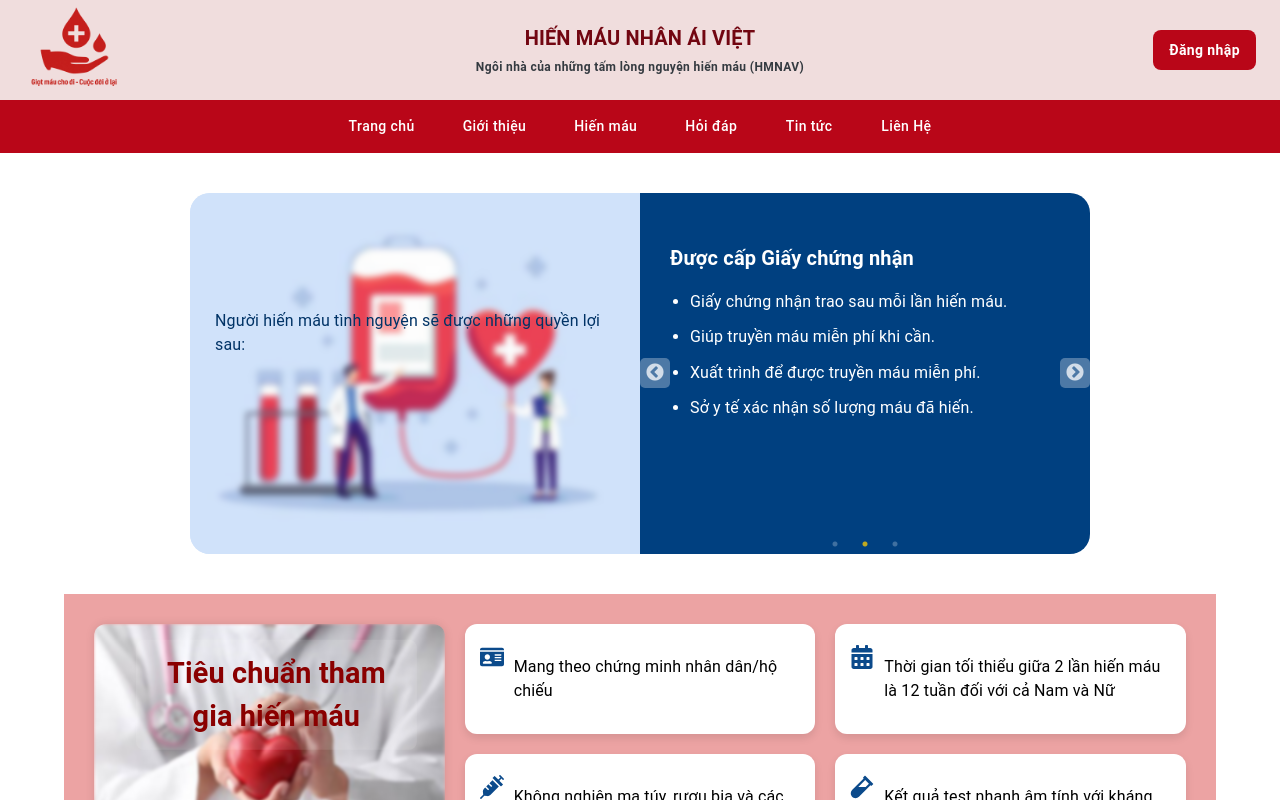
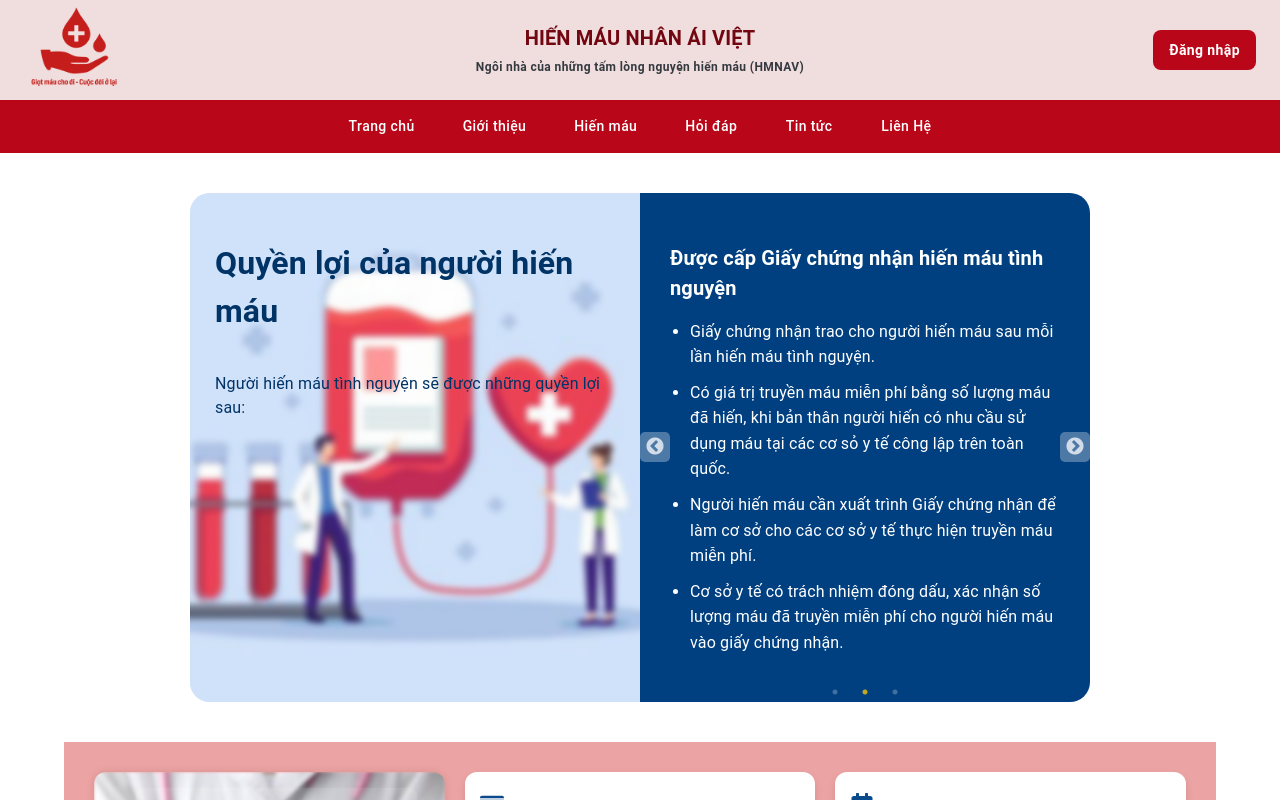
Before and after one commit to Huukha182624/Blood_donationFE, a React (Vite) app: page /hien-mau in a window 1280 px wide. Shown: the top 800 px of the page. Built offline with nearby package versions, Linux system fonts and the light colour scheme.

Commit message:
Update DonorBenefit.jsx

```diff
--- a/src/components/DonorBenefit.jsx
+++ b/src/components/DonorBenefit.jsx
@@ -9,28 +9,31 @@ const BloodDonationSlider = () => {
         {
             title: "Được tư vấn về sức khỏe",
             items: [
-                "Được giải thích về quy trình hiến máu và các tai biến có thể xảy ra.",
-                "Được cung cấp thông tin về các bệnh truyền nhiễm.",
-                "Được xét nghiệm sàng lọc.",
-                "Được tư vấn chăm sóc sức khỏe.",
-                "Được bảo mật kết quả."
+                "Được giải thích về quy trình hiến máu và các tai biến có thể xảy ra tronng và sau khi hiến máu.",
+                "Được cung cấp thông tin về dấu hiệu, triệu chứng do nhiễm vi rút viêm gan, HIV và một số bệnh lấy qua đường truyền máu, tình dục khác.",
+                "Được xét nghiệm sàng lọc một số vi rút lây qua đường truyền máu, tình dục(HIV, giang mai, viêm gan,...) sau khi hiến máu.",
+                "Được tư vấn hướng dẫn chăm sóc sức khỏe, tư vấn về kết quả bất thường sau khi hiến máu.",
+                "Được bảo mật về kết quả lâm sàng, kế quả xét nghiệm."
             ]
         },
         {
-            title: "Được cấp Giấy chứng nhận",
+            title: "Được cấp Giấy chứng nhận hiến máu tình nguyện",
             items: [
-                "Giấy chứng nhận trao sau mỗi lần hiến máu.",
-                "Giúp truyền máu miễn phí khi cần.",
-                "Xuất trình để được truyền máu miễn phí.",
-                "Sở y tế xác nhận số lượng máu đã hiến."
+                "Giấy chứng nhận trao cho người hiến máu sau mỗi lần hiến máu tình nguyện.",
+                "Có giá trị truyền máu miễn phí bằng số lượng máu đã hiến, khi bản thân người hiến có nhu cầu sử dụng máu tại các cơ sỏ y tế công lập trên toàn quốc.",
+                "Người hiến máu cần xuất trình Giấy chứng nhận để làm cơ sở cho các cơ sở y tế thực hiện truyền máu miễn phí.",
+                "Cơ sở y tế có trách nhiệm đóng dấu, xác nhận số lượng máu đã truyền miễn phí cho người hiến máu vào giấy chứng nhận."
             ]
         },
         {
             title: "Được bồi dưỡng trực tiếp",
             items: [
-                "Ăn nhẹ, nước uống: 30.000đ.",
-                "Hỗ trợ đi lại: 50.000đ.",
-                "Quà tặng: 100k (250ml), 150k (350ml), 180k (450ml)."
+                "Ăn nhẹ, nước uống tại chỗ: tương dương 30.000đ.",
+                "Hỗ trợ chi phí đi lại: 50.000đ.",
+                "Nhận quà tặng giá trị tương đương: ",
+                "100.000đ khi hiến máu 250ml",
+                "150.000đ khi hiến máu 350ml",
+                "180.000đ khi hiến máu 450ml"
             ]
         }
     ];
@@ -48,7 +51,7 @@ const BloodDonationSlider = () => {
     return (
         <div className="slider-container">
             <div className="left-column">
-                <h2>Quyền lợi của người hiến máu</h2>
+                <h1>Quyền lợi của người hiến máu</h1>
                 <p>Người hiến máu tình nguyện sẽ được những quyền lợi sau:</p>
 
             </div>
```
